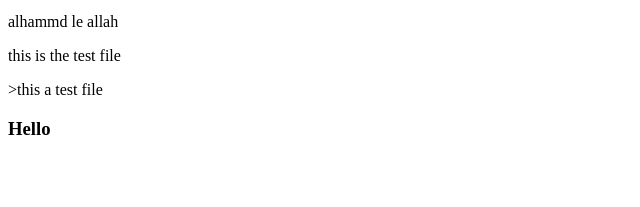
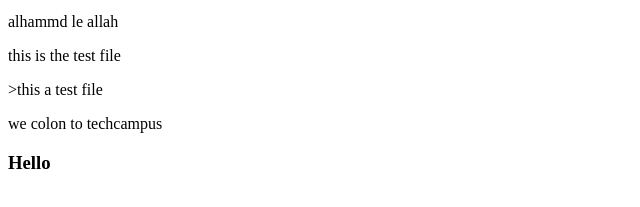
Before and after one commit to latifahsalem/Techcampus.one, a plain HTML site: page index.html in a window 1280 px wide. Shown: the part 101-308 px from the top of the page, without its empty margins (0-640 px from the left). Drawn offline with Linux system fonts and the light colour scheme.

Commit message:
add new line

```diff
--- a/index.html
+++ b/index.html
@@ -8,6 +8,7 @@
 <p>Hello</p>
 <p>alhammd le allah</p>
 <p>this is the test file</p>>this a test file</p>
+<p>we colon to techcampus</p>
 	<h3>Hello</h3>
 </body>
 </html>
```
